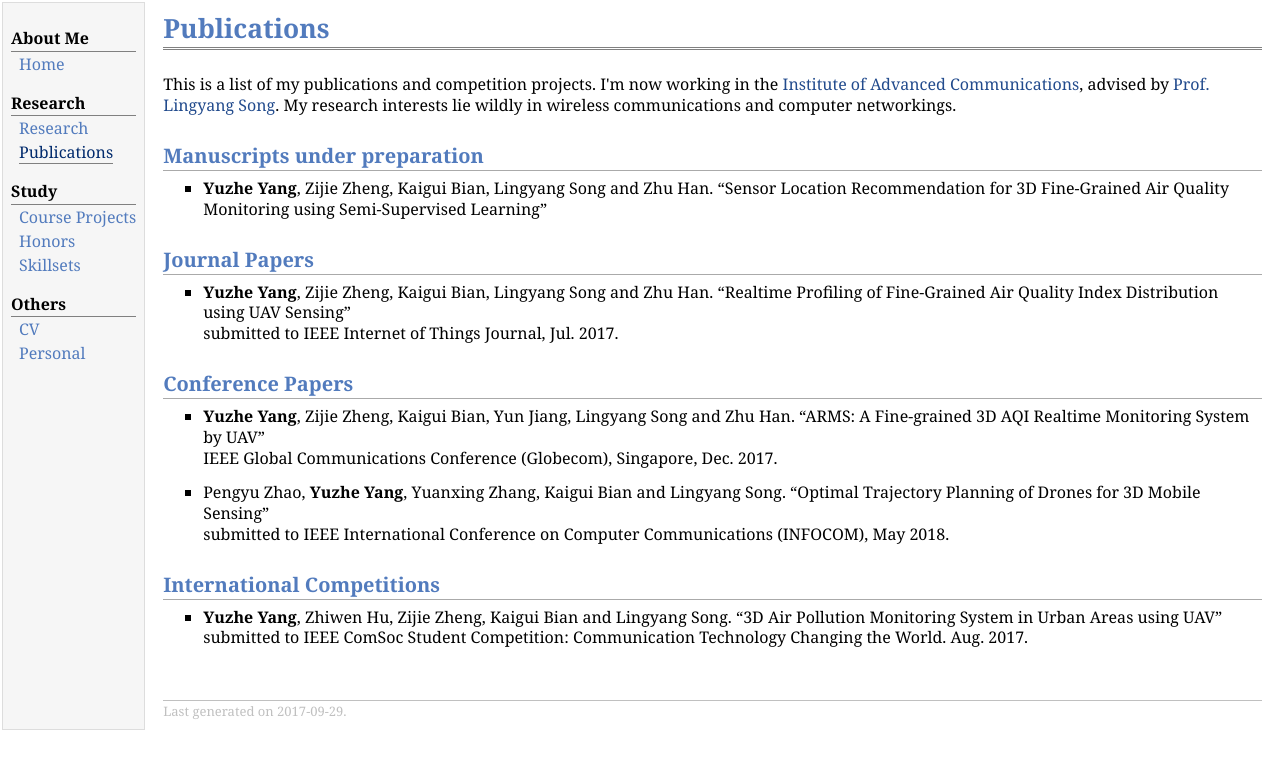
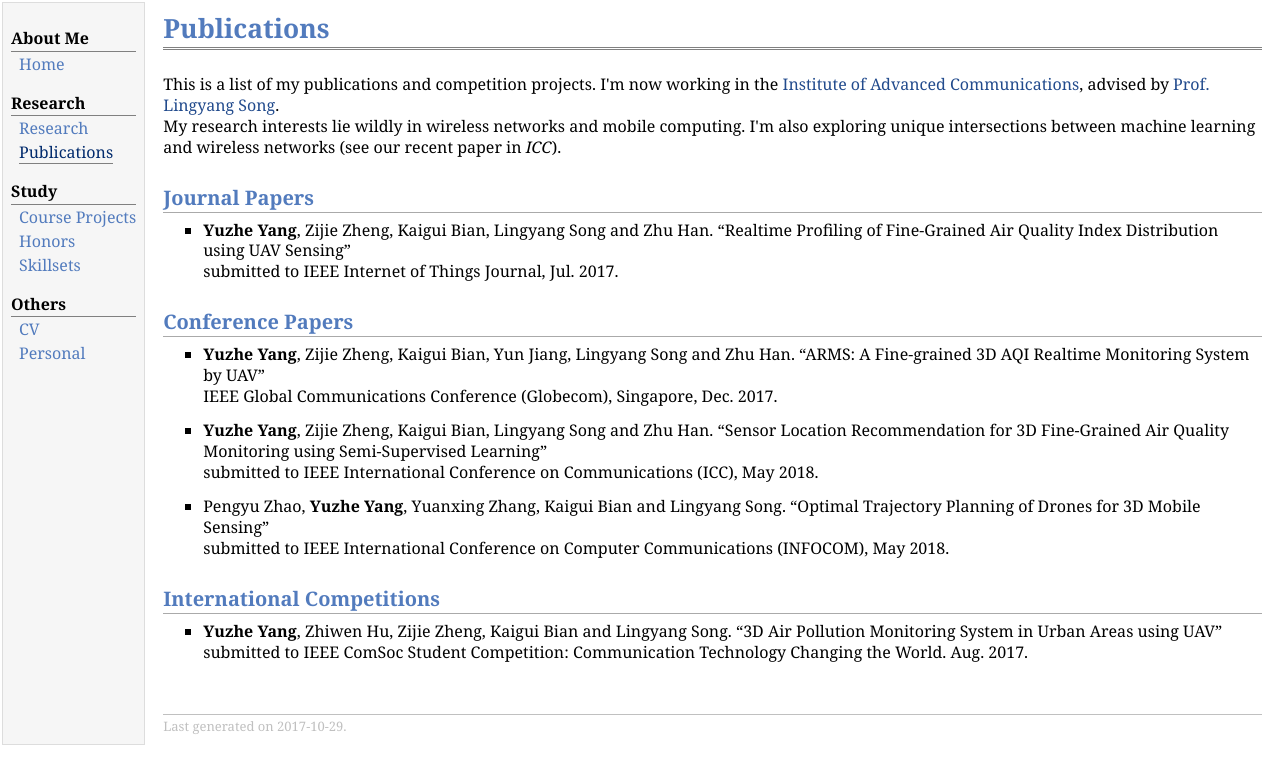
Before and after one commit to YyzHarry/Personal-Website, a Jekyll site: the page publications.html, which Jekyll copies as it is, in a window 1280 px wide. Shown: the top 784 px of the page. Built offline with Jekyll 4.4.1, drawn with Linux system fonts in a browser that asks for light colours.

Commit message:
Update publications.html

```diff
--- a/publications.html
+++ b/publications.html
@@ -28,12 +28,8 @@
 <div id="toptitle">
 <h1>Publications</h1>
 </div>
-<p>This is a list of my publications and competition projects. I'm now working in the <a href="http://wireless.pku.edu.cn/">Institute of Advanced Communications</a>, advised by <a href="http://wireless.pku.edu.cn/home/songly/index.html">Prof. Lingyang Song</a>. My research interests lie wildly in wireless communications and computer networkings.</p>
-<h2>Manuscripts under preparation</h2>
-<ul>
-<li><p><b>Yuzhe Yang</b>, Zijie Zheng, Kaigui Bian, Lingyang Song and Zhu Han. &ldquo;Sensor Location Recommendation for 3D Fine-Grained Air Quality Monitoring using Semi-Supervised Learning&rdquo;</p>
-</li>
-</ul>
+<p>This is a list of my publications and competition projects. I'm now working in the <a href="http://wireless.pku.edu.cn/">Institute of Advanced Communications</a>, advised by <a href="http://wireless.pku.edu.cn/home/songly/index.html">Prof. Lingyang Song</a>. <br />
+My research interests lie wildly in wireless networks and mobile computing. I'm also exploring unique intersections between machine learning and wireless networks (see our recent paper in <i>ICC</i>).</p>
 <h2>Journal Papers</h2>
 <ul>
 <li><p><b>Yuzhe Yang</b>, Zijie Zheng, Kaigui Bian, Lingyang Song and Zhu Han. &ldquo;Realtime Profiling of Fine-Grained Air Quality Index Distribution using UAV Sensing&rdquo; <br />
@@ -44,6 +40,11 @@ submitted to IEEE Internet of Things Journal, Jul. 2017.</p>
 <ul>
 <li><p><b>Yuzhe Yang</b>, Zijie Zheng, Kaigui Bian, Yun Jiang, Lingyang Song and Zhu Han. &ldquo;ARMS: A Fine-grained 3D AQI Realtime Monitoring System by UAV&rdquo; <br />
 IEEE Global Communications Conference (Globecom), Singapore, Dec. 2017.</p>
+</li>
+</ul>
+<ul>
+<li><p><b>Yuzhe Yang</b>, Zijie Zheng, Kaigui Bian, Lingyang Song and Zhu Han. &ldquo;Sensor Location Recommendation for 3D Fine-Grained Air Quality Monitoring using Semi-Supervised Learning&rdquo; <br />
+submitted to IEEE International Conference on Communications (ICC), May 2018.</p>
 </li>
 </ul>
 <ul>
@@ -59,7 +60,7 @@ submitted to IEEE ComSoc Student Competition: Communication Technology Changing
 </ul>
 <div id="footer">
 <div id="footer-text">
-Last generated on 2017-09-29.
+Last generated on 2017-10-29.
 </div>
 </div>
 </td>
```
